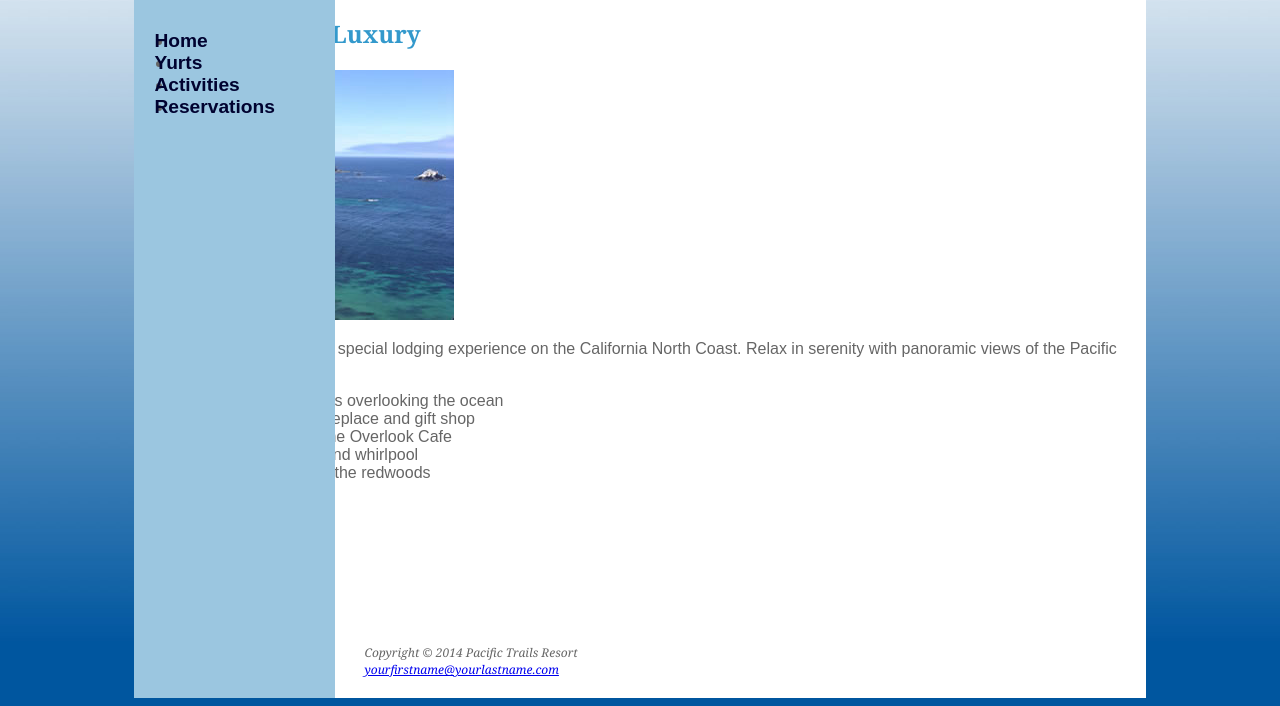
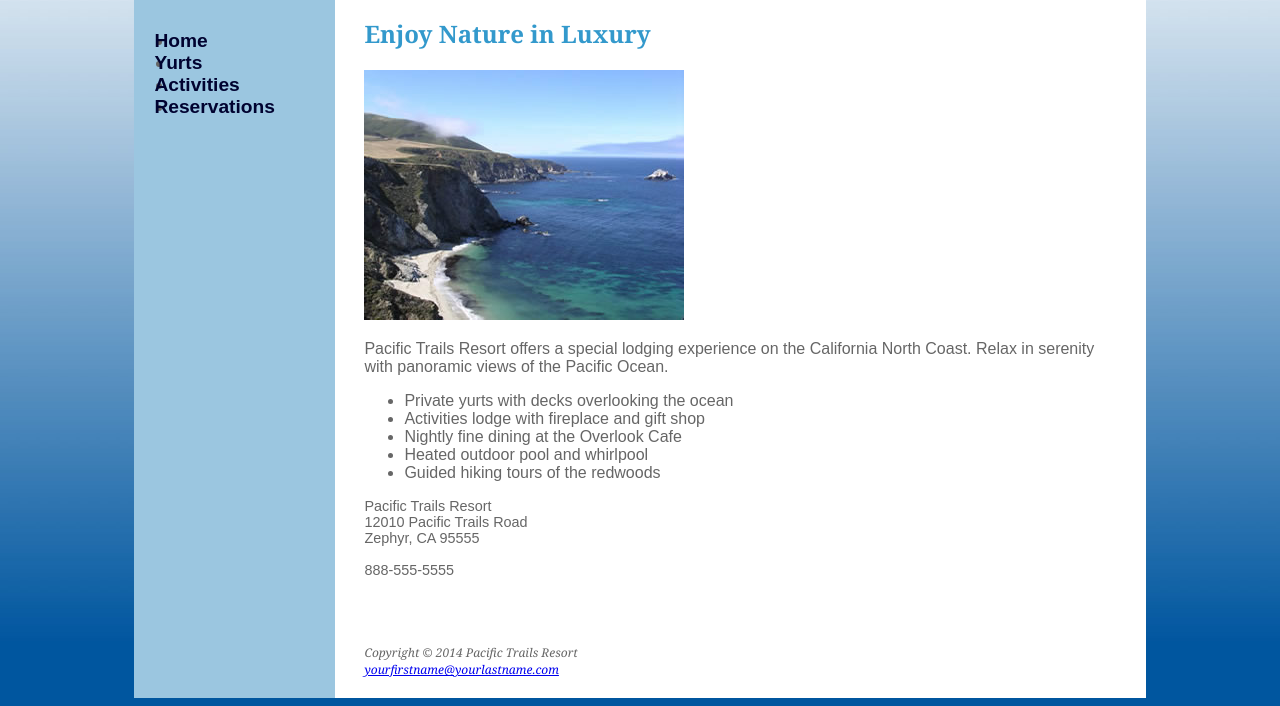
Before and after one commit to patybn3/HW_2_PA, a plain HTML site: page index.html in a window 1280 px wide. Shown: the part 95-801 px from the top of the page. Drawn offline with Linux system fonts and the light colour scheme.

Commit message:
Positioning of the items under id=content. Moved the text and the picture to the right of the navbar. PA

```diff
--- a/pacific.css
+++ b/pacific.css
@@ -87,3 +87,8 @@ footer {
 	margin-left: 230px;
 	padding: 50px 0 20px 0;
 }
+
+#content {
+	margin: 0 20px 0 230px;
+	position: relative;
+}
```
